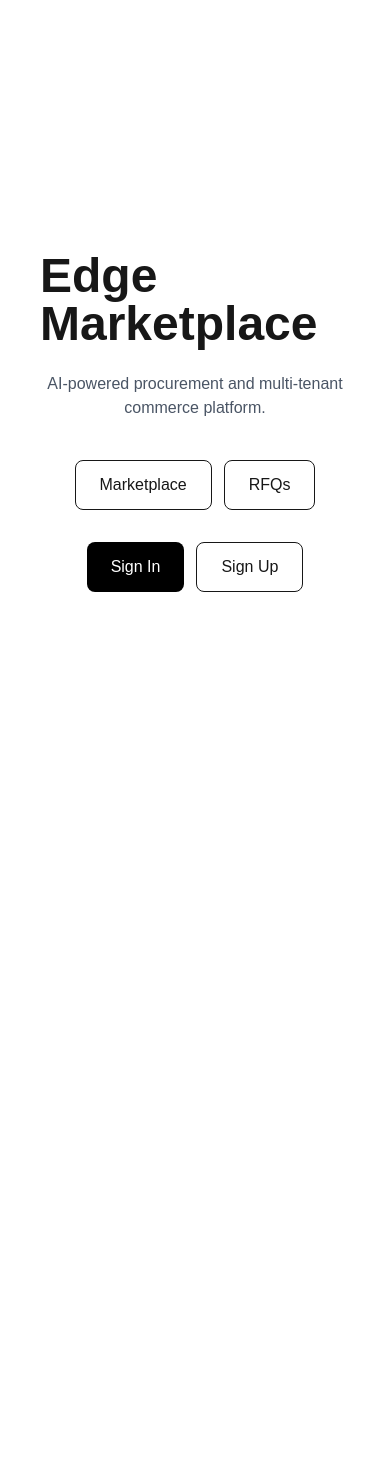
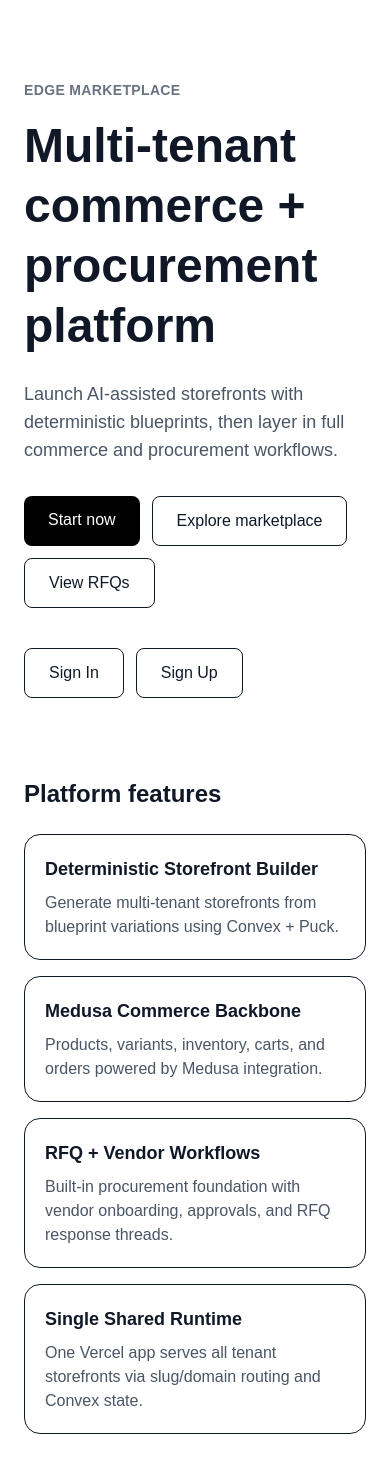
Before and after one commit to edgemarketplace/edge-convex, a Next.js app: page / in a window 390 px wide. Shown: the top 1472 px of the page. Before the commit the page ends 844 px from the top, so only its background shows below. Built offline with nearby package versions, Linux system fonts and the light colour scheme; no server answers.

Commit message:
feat(landing): new home with feature sections and start-now CTA; patch onboarding typed storefront api

```diff
--- a/app/onboarding/storefront/page.tsx
+++ b/app/onboarding/storefront/page.tsx
@@ -1,5 +1,4 @@
 "use client";
-/* eslint-disable @typescript-eslint/no-explicit-any */
 
 import { useState } from "react";
 import { useRouter } from "next/navigation";
@@ -81,9 +80,8 @@ export default function StorefrontOnboardingPage() {
   const [error, setError] = useState<string | null>(null);
 
   const currentUser = useQuery(api.users.currentUser, user ? { clerkId: user.id } : "skip");
-  const storefrontApi = (api as any).storefronts;
-  const createStorefrontFromBlueprint = useMutation(storefrontApi.createStorefrontFromBlueprint);
-  const publishStorefront = useMutation(storefrontApi.publishStorefront);
+  const createStorefrontFromBlueprint = useMutation(api.storefronts.createStorefrontFromBlueprint);
+  const publishStorefront = useMutation(api.storefronts.publishStorefront);
 
   async function handleGenerate() {
     if (!currentUser || !businessName.trim()) return;
--- a/app/page.tsx
+++ b/app/page.tsx
@@ -4,38 +4,60 @@ import {
   SignUpButton,
   UserButton,
 } from "@clerk/nextjs";
+import Link from "next/link";
+
+const features = [
+  {
+    title: "Deterministic Storefront Builder",
+    description:
+      "Generate multi-tenant storefronts from blueprint variations using Convex + Puck.",
+  },
+  {
+    title: "Medusa Commerce Backbone",
+    description:
+      "Products, variants, inventory, carts, and orders powered by Medusa integration.",
+  },
+  {
+    title: "RFQ + Vendor Workflows",
+    description:
+      "Built-in procurement foundation with vendor onboarding, approvals, and RFQ response threads.",
+  },
+  {
+    title: "Single Shared Runtime",
+    description:
+      "One Vercel app serves all tenant storefronts via slug/domain routing and Convex state.",
+  },
+];
 
 export default function HomePage() {
   return (
-    <main className="min-h-screen flex flex-col items-center justify-center p-10">
-      <h1 className="text-5xl font-bold mb-6">
-        Edge Marketplace
+    <main className="min-h-screen bg-white text-gray-900">
+      <section className="max-w-6xl mx-auto px-6 py-20">
+        <div className="max-w-3xl">
+          <p className="text-sm font-semibold tracking-wide uppercase text-gray-500 mb-4">Edge Marketplace</p>
+          <h1 className="text-5xl md:text-6xl font-bold leading-tight mb-6">
+            Multi-tenant commerce + procurement platform
           </h1>
-
-      <p className="text-gray-600 mb-10 text-center max-w-xl">
-        AI-powered procurement and multi-tenant commerce platform.
+          <p className="text-lg text-gray-600 mb-8">
+            Launch AI-assisted storefronts with deterministic blueprints, then layer in full commerce and procurement workflows.
           </p>
 
-      <div className="flex flex-wrap gap-3 mb-8 justify-center">
-        <a
-          href="/marketplace"
-          className="border px-6 py-3 rounded-lg hover:bg-gray-100"
-        >
-          Marketplace
-        </a>
-
-        <a
-          href="/rfqs"
-          className="border px-6 py-3 rounded-lg hover:bg-gray-100"
-        >
-          RFQs
-        </a>
+          <div className="flex flex-wrap gap-3 mb-10">
+            <Link href="/onboarding/storefront" className="bg-black text-white px-6 py-3 rounded-lg hover:opacity-90">
+              Start now
+            </Link>
+            <Link href="/marketplace" className="border px-6 py-3 rounded-lg hover:bg-gray-100">
+              Explore marketplace
+            </Link>
+            <Link href="/rfqs" className="border px-6 py-3 rounded-lg hover:bg-gray-100">
+              View RFQs
+            </Link>
           </div>
 
           <Show when="signed-out">
             <div className="flex gap-3">
               <SignInButton mode="modal">
-            <button className="bg-black text-white px-6 py-3 rounded-lg hover:opacity-90">
+                <button className="border px-6 py-3 rounded-lg hover:bg-gray-100">
                   Sign In
                 </button>
               </SignInButton>
@@ -49,24 +71,30 @@ export default function HomePage() {
           </Show>
 
           <Show when="signed-in">
-        <div className="flex flex-wrap items-center justify-center gap-4">
+            <div className="flex flex-wrap items-center gap-4">
               <UserButton />
-
-          <a
-            href="/dashboard"
-            className="border px-5 py-3 rounded-lg hover:bg-gray-100"
-          >
+              <Link href="/dashboard" className="border px-5 py-3 rounded-lg hover:bg-gray-100">
                 Dashboard
-          </a>
-
-          <a
-            href="/vendors"
-            className="border px-5 py-3 rounded-lg hover:bg-gray-100"
-          >
+              </Link>
+              <Link href="/vendors" className="border px-5 py-3 rounded-lg hover:bg-gray-100">
                 Vendor Portal
-          </a>
+              </Link>
             </div>
           </Show>
+        </div>
+      </section>
+
+      <section className="max-w-6xl mx-auto px-6 pb-20">
+        <h2 className="text-2xl font-bold mb-6">Platform features</h2>
+        <div className="grid grid-cols-1 md:grid-cols-2 gap-4">
+          {features.map((feature) => (
+            <article key={feature.title} className="border rounded-2xl p-5">
+              <h3 className="font-semibold text-lg mb-2">{feature.title}</h3>
+              <p className="text-gray-600">{feature.description}</p>
+            </article>
+          ))}
+        </div>
+      </section>
     </main>
   );
 }
```
Lines whose indentation alone changed are shown as unchanged.
